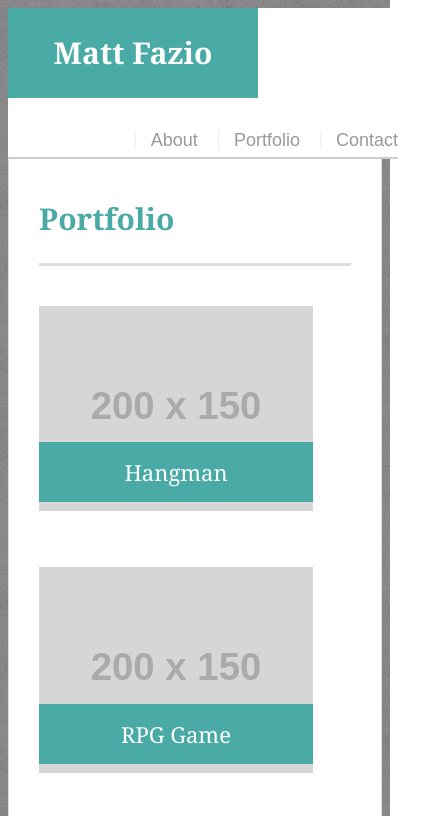
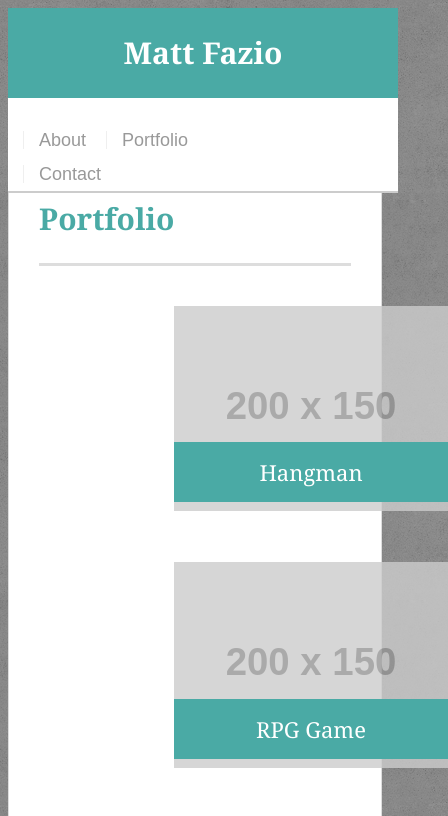
Before and after one commit to BullGator92/Responsive-Portfolio, a plain HTML site: page portfolio.html in a window 390 px wide. Shown: the top 816 px of the page, 448 px wide, since content can reach past the window. Drawn offline with Linux system fonts and the light colour scheme; placeholder pictures from the web are drawn by us.

Commit message:
v2 changes

```diff
--- a/assets/css/style.css
+++ b/assets/css/style.css
@@ -139,7 +139,7 @@ body {
     position: relative;
     float: left;
     width: 274px;
-    margin: 20px 0 25px;
+    margin: 20px 0 20px;
     overflow: auto;
   }
 
@@ -173,6 +173,11 @@ body {
     height: auto;
     margin-top: 10px;
     margin-right: 25px;
+  }
+
+  .responsive {
+    width: 100%;
+    height: auto;
   }
 
   /* contact page */
@@ -218,18 +223,26 @@ body {
   @media screen and (max-width: 980px) {
     .middle {
       float: left;
-        width: 66%;
-        max-width: 960px;
+      width: 70%;
+      max-width: 980px;
       padding: 30px;
       margin: 0 0 40px;
       background: #fff;
       border: 1px solid #ddd;
       }
+    nav {
+      margin-right: 20px;
+    }
+    .responsive {
+      width: 100%;
+      height: auto;
+    }
+
   @media screen and (max-width: 768px) {
     .middle {
         float: left;
         width: 100%;
-        max-width: 960px;
+        max-width: 768px;
         padding: 30px;
         margin: 0 0 40px;
         background: #fff;
@@ -239,10 +252,32 @@ body {
     .middle {
         float: left;
         width: 100%;
-        max-width: 960px;
+        max-width: 640px;
         padding: 30px;
         margin: 0 0 40px;
         background: #fff;
         border: 1px solid #ddd;
       }
+    .work {
+        position: relative;
+        float: left;
+        width: 274px;
+        margin: 20px 0 20px 135px;
+        overflow: auto;
       }
+    #name {
+        float: left;
+        width: 100%;
+        height: 90px;
+        font-family: Georgia, Times, "Times New Roman", serif;
+        font-size: 30px;
+        font-weight: 700;
+        line-height: 90px;
+        color: #fff;
+        text-align: center;
+        text-decoration: none;
+        background: #4aaaa5;
+      }
+    nav {
+    margin-right: 200px;
+      }
```
Also changed, not shown: contact.html (+1 -0 lines), portfolio.html (+1 -0 lines). Lines whose indentation alone changed are shown as unchanged.
